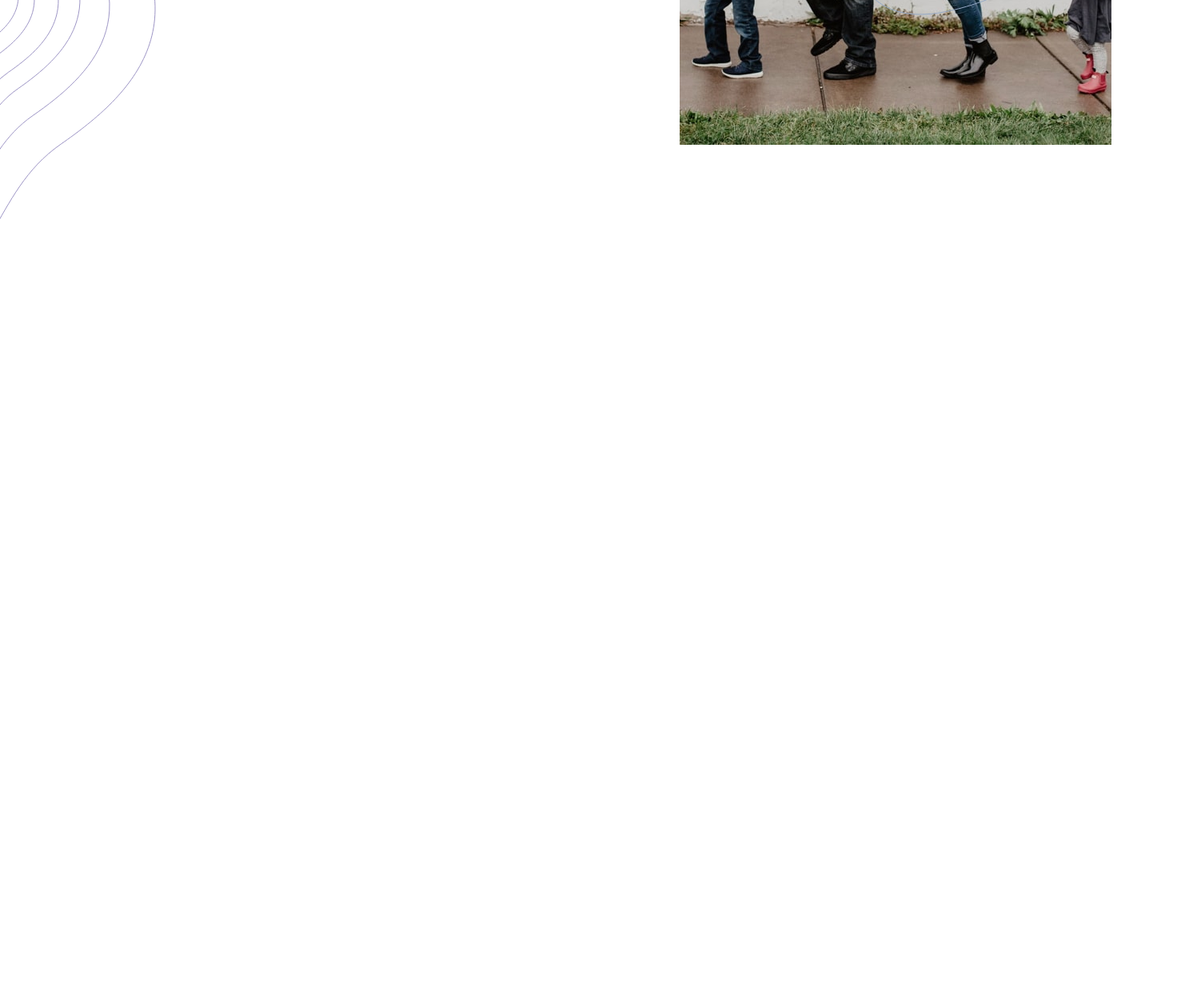
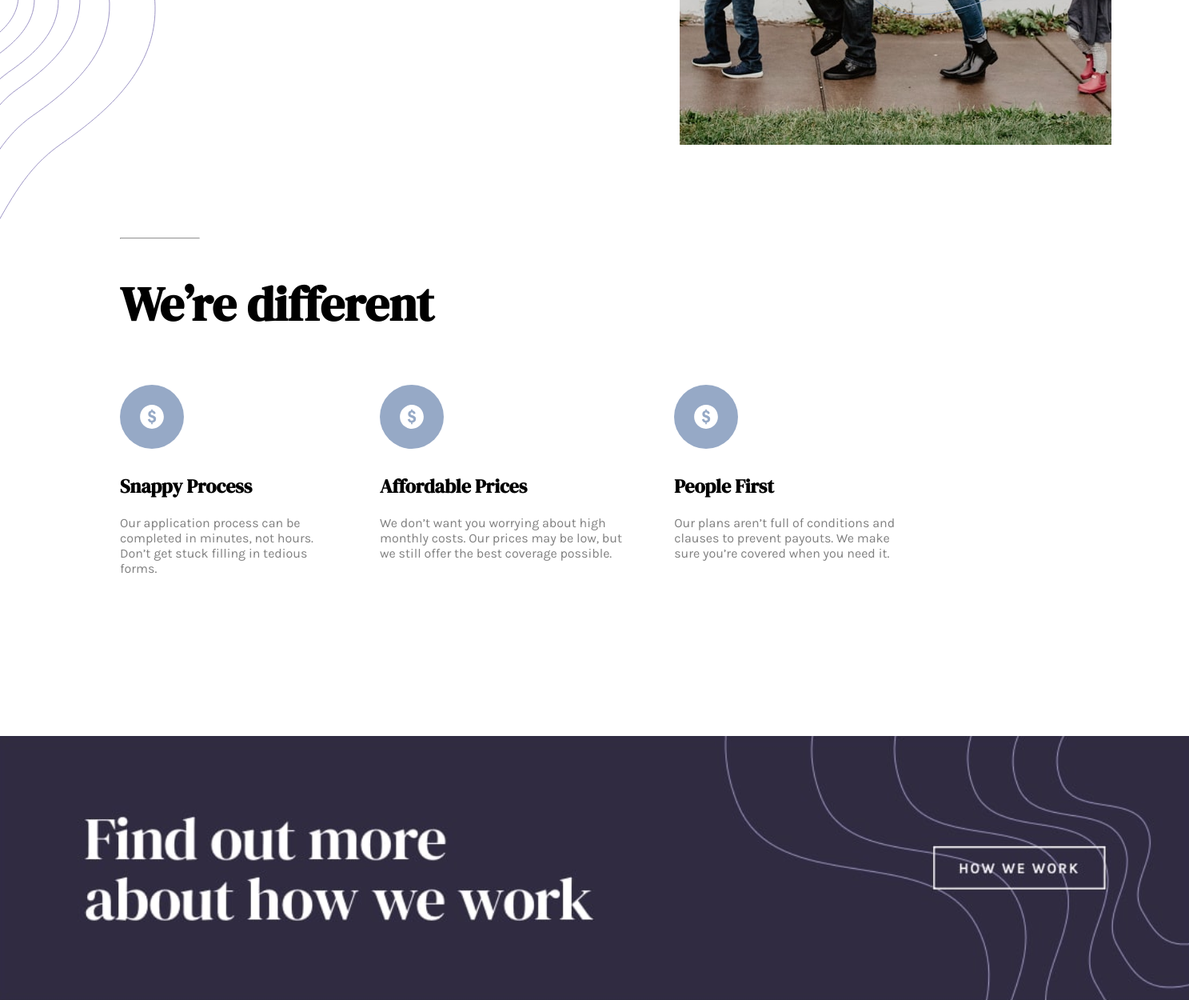
Before and after one commit to mohitpuri-codes/insure-landing-page, a plain HTML site: page index.html in a window 1280 px wide. Shown: the part 648-1898 px from the top of the page at 80% size, 1487 px wide, since content can reach past the window. Before the commit the page ends 923 px from the top, so only its background shows below. Drawn offline with Linux system fonts and the light colour scheme.

Commit message:
feat: Added the middle component

```diff
--- a/index.html
+++ b/index.html
@@ -62,6 +62,40 @@
       </div>
     </section>
 
+    <section class="middle-component">
+      <hr>
+       <h1>  We’re different
+      </h1>
+      <div class="our-values">
+        <div class="our-value">
+          <img src="images/icon-affordable-prices.svg" alt="">
+          <h2>Snappy Process</h2>
+          <p>  Our application process can be completed in minutes, not hours. Don’t get
+            stuck filling in tedious forms.
+          </p>
+        </div>
+        <div class="our-value">
+          <img src="images/icon-affordable-prices.svg" alt="">
+          <h2> Affordable Prices</h2>
+          <p>  We don’t want you worrying about high monthly costs. Our prices may be low,
+            but we still offer the best coverage possible.
+          </p>
+        </div>
+        <div class="our-value">
+          <img src="images/icon-affordable-prices.svg" alt="">
+          <h2>People First</h2>
+          <p>  Our plans aren’t full of conditions and clauses to prevent payouts. We make
+            sure you’re covered when you need it.
+          </p>
+        </div>
+      </div>
+    </section>
+
+    <!-- bottom banner -->
+
+    <section class="bottom-banner">
+      <img src="image.png" alt="">
+    </section>
 
 </body>
 </html>
--- a/style.css
+++ b/style.css
@@ -34,7 +34,7 @@ li {
 
 a {
   text-decoration: none;
-  color: hsl(273, 4%, 51%);
+  color: hsl(280, 2%, 34%);
 }
 
 .nav-links {
@@ -160,26 +160,47 @@ p {
   height: min-content;
 }
 
-/* @media only screen and (max-width: 600px) {
-  .main-landing {
-    display: flex;
-    flex-direction: row-reverse;
-  }
-  .main-landing__right img {
-    width: 100px;
-    position: static  ;
-  }
-  hr {
-    display: none;
-  }
+/* middle component */
 
-  .main-landing__left {
-    line-height: normal;
-    letter-spacing: normal;
-  }
-  .left-content__title {
-    font-size: 20px;
-    line-height: normal;
-    letter-spacing: normal;
-  }
-} */
+.middle-component {
+  display: flex;
+  flex-direction: column;
+  padding: 300px 150px 200px 150px;
+}
+
+.middle-component hr {
+  width: 100px;
+  margin-bottom: 40px;
+}
+
+.middle-component h1 {
+  font-size: 60px;
+  margin-bottom: 60px;
+}
+
+.our-values {
+  display: flex;
+  gap: 60px;
+}
+
+.our-values p {
+  color: grey;
+}
+
+.our-value {
+  display: flex;
+  flex-direction: column;
+  gap: 20px;
+}
+
+.our-value img {
+  width: 80px;
+  margin-bottom: 10px;
+}
+
+.bottom-banner img {
+  display: flex;
+  justify-content: center;
+  align-items: center;
+  margin: 0 auto;
+}
```
Also changed, not shown: image.png (added).
